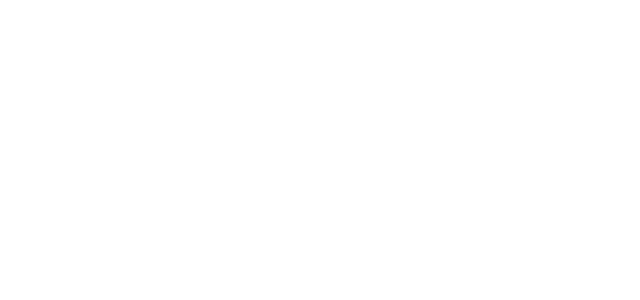
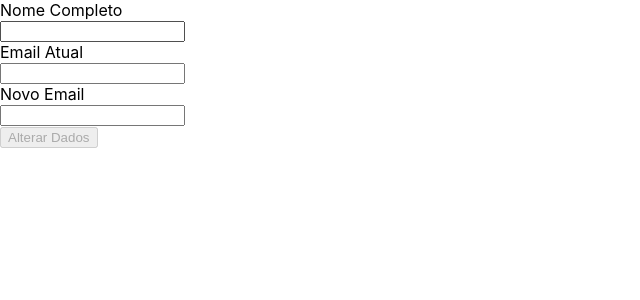
Before and after one commit to SamuelPPlab/Arkos-Food, a React (Create React App) app: page /edit-profile in a window 1280 px wide. Before the commit this address had no page. Shown: the top 300 px of the page, without its empty margins (0-640 px from the left). Built offline with nearby package versions, Linux system fonts and the light colour scheme.

Commit message:
Pagina de editar o perfil criada, e avisos adicionados para guiar o usuário.

```diff
--- a/src/App.js
+++ b/src/App.js
@@ -2,12 +2,14 @@
 import { Route, Routes } from 'react-router-dom';
 import Login from './pages/Login';
 import SignUp from './pages/SignUp';
+import EditProfile from './pages/EditProfile';
 
 function App() {
   return (
     <Routes>
       <Route path="/" element={<Login />} />
       <Route exact path="/signup" element={<SignUp />} />
+      <Route exact path="/edit-profile" element={<EditProfile />} />
     </Routes>
   );
 }
--- /dev/null
+++ b/src/pages/EditProfile.jsx
@@ -0,0 +1,70 @@
+import React, { useEffect, useState } from "react";
+import { Navigate } from "react-router";
+import Button from "../components/Button";
+import Input from "../components/Input";
+import { emailValidator, validateUserName } from "../services/validators";
+
+const EditProfile = () => {
+
+  const [fullName, setFullName] = useState('');
+  const [currentEmail, setCurrentEmail] = useState('');
+  const [newEmail, setNewEmail] = useState('');
+  const [disableEditDetails, setDisableEditDetails] = useState(true);
+
+  useEffect(() => {
+    const isUsernameValid = validateUserName(fullName);
+    const isNewEmailValid = emailValidator(newEmail);
+
+    if(isNewEmailValid && isUsernameValid) {
+      return setDisableEditDetails(false);
+    }
+  }, [fullName, newEmail])
+
+  const fullNameProps = {
+    id: 'EditarNomeCompleto',
+    name: 'Nome Completo',
+    fieldValue: fullName,
+    setFieldValue: setFullName,
+  };
+
+  const currentEmailProps = {
+    id: "currentEmail",
+    name: "Email Atual",
+    fieldValue: currentEmail,
+    setFieldValue: setCurrentEmail,
+    type: "email",
+  };
+
+  const NewEmailProps = {
+    id: "newEmail",
+    name: "Novo Email",
+    fieldValue: newEmail,
+    setFieldValue: setNewEmail,
+    type: "email",
+  };
+
+  const editProfileProps = {
+    id: "editDetails",
+    name: "Alterar Dados",
+    onClick: () => {
+      return <Navigate to="/" />;
+    },
+    disabled: disableEditDetails,
+  };
+
+  const nameWarning = <div>O nome deve conter apenas letras!</div>;
+  const emailWarning = <div>O email deve ter o formato correto.</div>;
+
+  return(
+    <div>
+      <Input {...fullNameProps} />
+      {(!validateUserName(fullName) && fullName !== '') && nameWarning}
+      <Input {...currentEmailProps} />
+      <Input {...NewEmailProps} />
+      {(!emailValidator(newEmail) && newEmail !== '') && emailWarning}
+      <Button {...editProfileProps} />
+    </div>
+  );
+};
+
+export default EditProfile;
```
